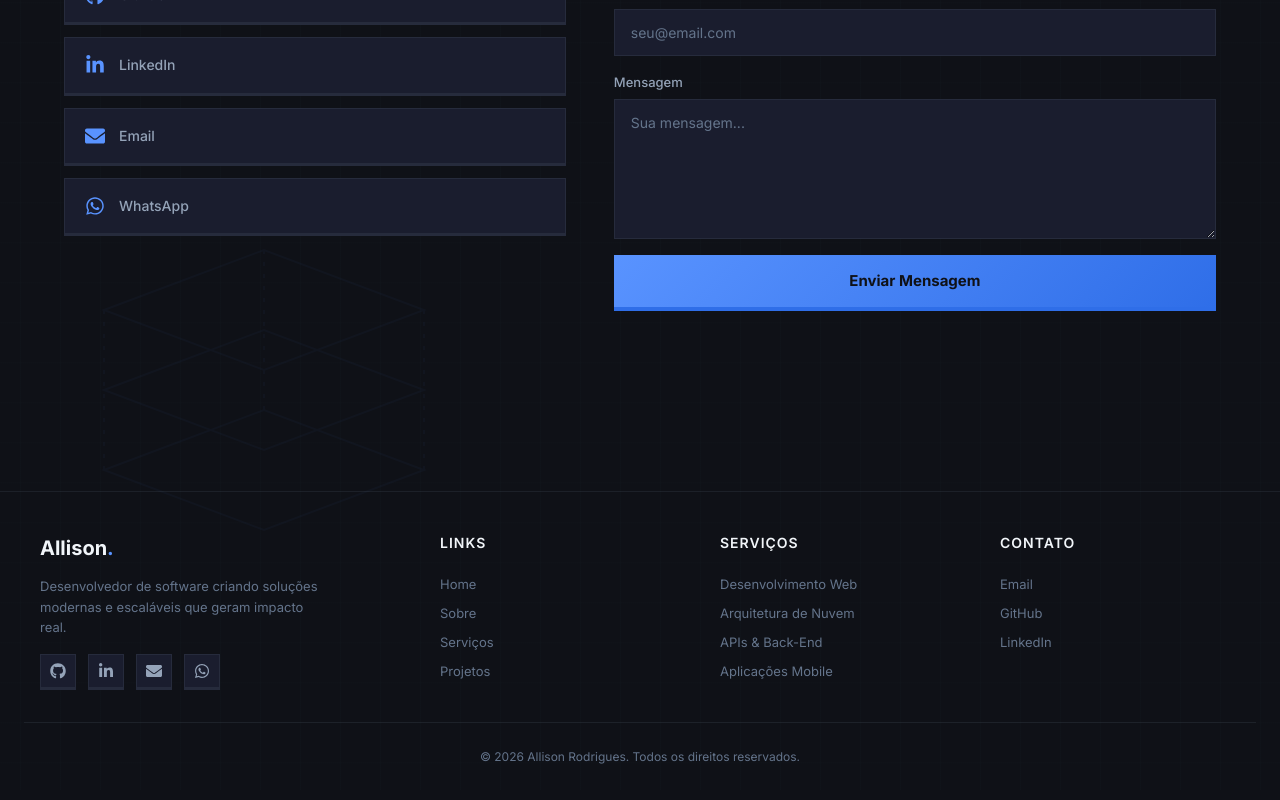
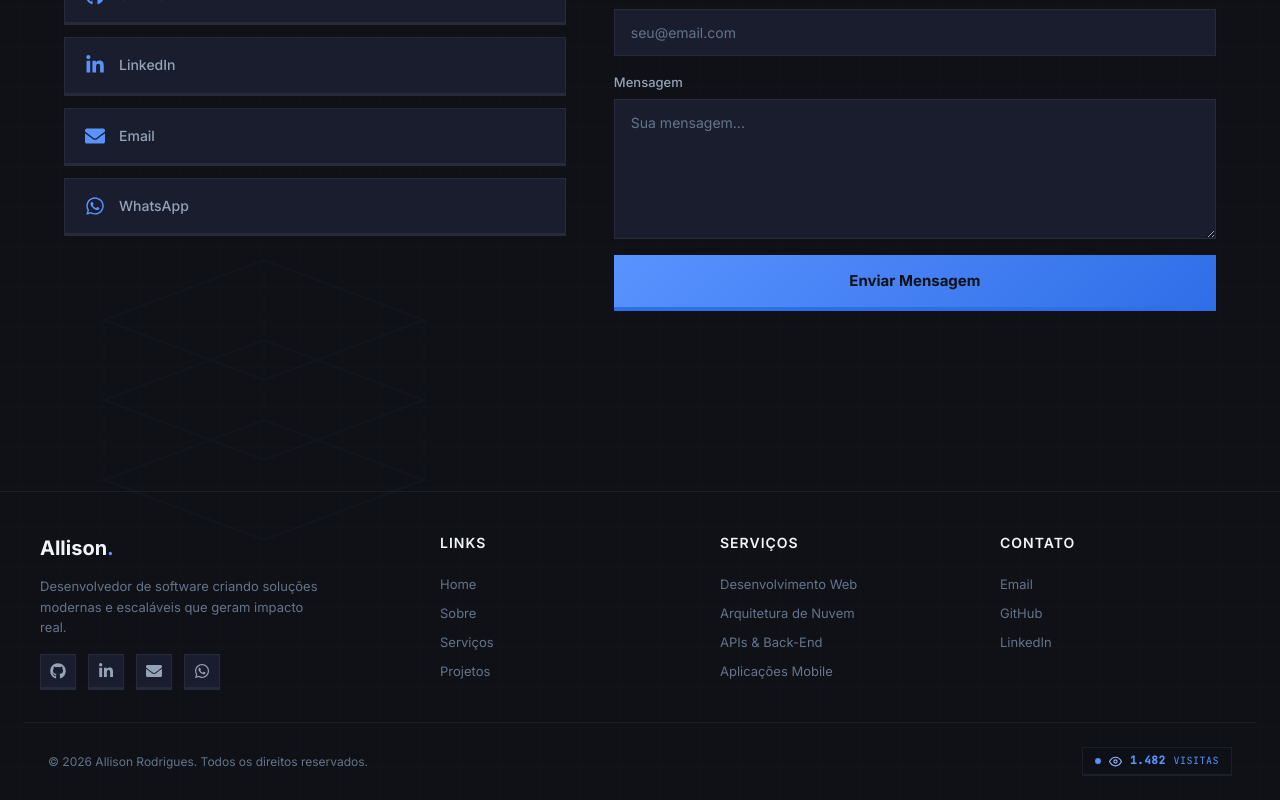
Before and after one commit to allisonrps/Projeto-PortifolioDev, a React (Vite) app: page / in a window 1280 px wide. Shown: the part 4346-5146 px from the top of the page. Built offline with nearby package versions, Linux system fonts and the light colour scheme; no server answers.

Commit message:
feat: adiciona contador de visitas discreto no rodape do portfolio

```diff
--- a/src/components/Contact/Contact.jsx
+++ b/src/components/Contact/Contact.jsx
@@ -1,7 +1,8 @@
-import { useState } from 'react';
+import { useState, useEffect } from 'react';
 import AnimatedSection from '../common/AnimatedSection';
 import SectionTitle from '../common/SectionTitle';
 import { FaGithub, FaLinkedinIn, FaEnvelope, FaWhatsapp } from 'react-icons/fa';
+import { FiEye } from 'react-icons/fi';
 import { socialLinks } from '../../data/socialLinks';
 import { translations } from '../../data/translations';
 import styles from './Contact.module.css';
@@ -15,6 +16,40 @@ const iconMap = {
 
 export default function Contact({ lang }) {
   const t = translations[lang] || translations.pt;
+
+  const [visitCount, setVisitCount] = useState(() => {
+    const cached = localStorage.getItem('allison_portfolio_views');
+    return cached ? parseInt(cached, 10) : 1482;
+  });
+
+  useEffect(() => {
+    const BASE_OFFSET = 1480;
+    const sessionKey = 'allison_portfolio_session_v1';
+    const hasVisited = sessionStorage.getItem(sessionKey);
+    const endpoint = hasVisited
+      ? 'https://countapi.mileshilliard.com/api/v1/get/allison_rodrigues_dev_portfolio'
+      : 'https://countapi.mileshilliard.com/api/v1/hit/allison_rodrigues_dev_portfolio';
+
+    fetch(endpoint)
+      .then((res) => {
+        if (!res.ok) throw new Error('Network error');
+        return res.json();
+      })
+      .then((data) => {
+        if (data && typeof data.value !== 'undefined') {
+          const val = parseInt(data.value, 10);
+          const total = BASE_OFFSET + (isNaN(val) ? 0 : val);
+          setVisitCount(total);
+          localStorage.setItem('allison_portfolio_views', total.toString());
+          if (!hasVisited) {
+            sessionStorage.setItem(sessionKey, '1');
+          }
+        }
+      })
+      .catch(() => {
+        // Keeps fallback or cached views gracefully
+      });
+  }, []);
 
   const [formData, setFormData] = useState({
     name: '',
@@ -212,7 +247,19 @@ export default function Contact({ lang }) {
           </div>
         </div>
         <div className={styles.footerBottom}>
-          © 2026 Allison Rodrigues. {t.footerRights}
+          <div className={styles.footerBottomText}>
+            © 2026 Allison Rodrigues. {t.footerRights}
+          </div>
+          <div className={styles.visitorCounter} title={t.footerViewsTooltip}>
+            <span className={styles.counterPulse} />
+            <FiEye className={styles.counterIcon} />
+            <span className={styles.counterNumber}>
+              {visitCount !== null ? visitCount.toLocaleString(lang === 'pt' ? 'pt-BR' : 'en-US') : '...'}
+            </span>
+            <span className={styles.counterLabel}>
+              {t.footerVisits}
+            </span>
+          </div>
         </div>
       </footer>
     </>
--- a/src/components/Contact/Contact.module.css
+++ b/src/components/Contact/Contact.module.css
@@ -304,7 +304,11 @@
 }
 
 .footerBottom {
-  text-align: center;
+  display: flex;
+  align-items: center;
+  justify-content: space-between;
+  flex-wrap: wrap;
+  gap: 16px;
   padding: 24px 24px 0;
   margin-top: 32px;
   border-top: 1px solid var(--border);
@@ -312,8 +316,78 @@
   color: var(--text-muted);
 }
 
+.footerBottomText {
+  color: var(--text-muted);
+}
+
 .footerBottom span {
   color: var(--accent);
+}
+
+/* ── Discrete Visitor Counter ── */
+.visitorCounter {
+  display: inline-flex;
+  align-items: center;
+  gap: 8px;
+  padding: 4px 12px;
+  background: rgba(15, 17, 23, 0.7);
+  border: 1px solid var(--border);
+  border-bottom: 2px solid var(--border);
+  font-family: var(--font-mono);
+  font-size: 11px;
+  color: var(--text-secondary);
+  letter-spacing: 0.5px;
+  transition: all var(--transition-fast);
+  user-select: none;
+}
+
+.visitorCounter:hover {
+  border-color: var(--accent);
+  border-bottom-color: var(--accent);
+  color: var(--accent-light);
+  background: rgba(89, 147, 255, 0.06);
+}
+
+.counterPulse {
+  width: 6px;
+  height: 6px;
+  border-radius: 50%;
+  background: var(--accent);
+  box-shadow: 0 0 8px var(--accent);
+  animation: counterPulseAnimation 2.4s infinite;
+}
+
+@keyframes counterPulseAnimation {
+  0% {
+    transform: scale(0.95);
+    box-shadow: 0 0 0 0 rgba(89, 147, 255, 0.6);
+  }
+  70% {
+    transform: scale(1);
+    box-shadow: 0 0 0 6px rgba(89, 147, 255, 0);
+  }
+  100% {
+    transform: scale(0.95);
+    box-shadow: 0 0 0 0 rgba(89, 147, 255, 0);
+  }
+}
+
+.counterIcon {
+  font-size: 13px;
+  color: var(--accent-light);
+  display: flex;
+  align-items: center;
+}
+
+.counterNumber {
+  font-weight: 700;
+  color: var(--white);
+}
+
+.counterLabel {
+  color: var(--text-muted);
+  text-transform: uppercase;
+  font-size: 10px;
 }
 
 @media (max-width: 768px) {
@@ -326,6 +400,12 @@
   .ctaBanner {
     padding: 32px 20px;
   }
+  .footerBottom {
+    flex-direction: column;
+    justify-content: center;
+    text-align: center;
+    gap: 12px;
+  }
 }
 
 @media (max-width: 480px) {
--- a/src/data/translations.js
+++ b/src/data/translations.js
@@ -83,7 +83,9 @@ export const translations = {
     footerColLinks: 'Links',
     footerColServices: 'Serviços',
     footerColContact: 'Contato',
-    footerRights: 'Todos os direitos reservados.'
+    footerRights: 'Todos os direitos reservados.',
+    footerVisits: 'visitas',
+    footerViewsTooltip: 'Total de visualizações do portfólio'
   },
   en: {
     // Header & Navigation
@@ -169,6 +171,8 @@ export const translations = {
     footerColLinks: 'Links',
     footerColServices: 'Services',
     footerColContact: 'Contact',
-    footerRights: 'All rights reserved.'
+    footerRights: 'All rights reserved.',
+    footerVisits: 'views',
+    footerViewsTooltip: 'Total portfolio visits'
   }
 };
```
